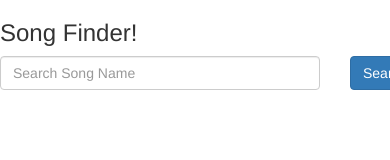
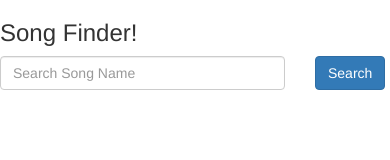
Before and after one commit to alimehdi92/songfinder, a plain HTML site: page index.html in a window 390 px wide. Shown: the top 160 px of the page. Drawn offline with Linux system fonts and the light colour scheme.

Commit message:
feature: added mobile view support, and user can now submit queries by pressing enter

```diff
--- a/index.html
+++ b/index.html
@@ -1,17 +1,22 @@
 <html>
     <head>
+        <meta name="viewport" content="width=device-width,initial-scale=1">
         <link rel="stylesheet" href="css/bootstrap.min.css">
     </head>
     <body ng-app="songfinder" ng-controller='FetchSongsCtrl'>
         <div id="header">
             <h3>Song Finder!</h3>
             <div class="row" >
-                <div class="col-xs-10 col-md-8">
+                <form>
+
+                <div class="col-xs-9 col-md-8">
                     <input type="text" class="form-control" placeholder="Search Song Name" ng-model="query">
                 </div>
-                <div class="col-xs-2 col-md-4">
+                <div class="col-xs-3 col-md-4">
                     <button type="submit" ng-click="getSongs()" class="btn btn-primary">Search</button>
                 </div>
+
+                </form>
             </div>
         </div>
 
```
